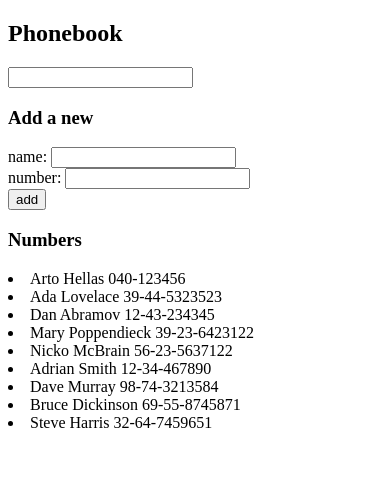
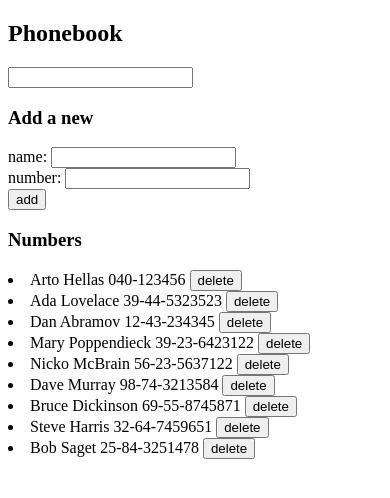
Before and after one commit to jmohrle/fso-part2, a React (Vite) app in the folder phonebook/: page / in a window 390 px wide. Shown: the top 498 px of the page. Built offline with nearby package versions, Linux system fonts and the light colour scheme; data requests are answered from the project's data file.

Commit message:
feat(phonebook): phonebook (ex2.9)

```diff
--- a/phonebook/db.json
+++ b/phonebook/db.json
@@ -26,11 +26,6 @@
       "id": "5"
     },
     {
-      "id": "9ea0",
-      "name": "Adrian Smith",
-      "number": "12-34-467890"
-    },
-    {
       "id": "60be",
       "name": "Dave Murray",
       "number": "98-74-3213584"
@@ -44,6 +39,11 @@
       "id": "b04d",
       "name": "Steve Harris",
       "number": "32-64-7459651"
+    },
+    {
+      "id": "ead8",
+      "name": "Bob Saget",
+      "number": "25-84-3251478"
     }
   ],
   "$schema": "./node_modules/json-server/schema.json"
--- a/phonebook/src/App.jsx
+++ b/phonebook/src/App.jsx
@@ -8,7 +8,7 @@
   const [persons, setPersons] = useState([])
 
   useEffect(() => {
-    personsService.getAll()
+    personsService.getPersons()
       .then((data) => {
         setPersons(data)
       })
@@ -39,7 +39,7 @@
       }
 
       personsService
-        .create(newPerson)
+        .createPerson(newPerson)
         .then((data) => {
           const newPersons = persons.concat(data)
           setPersons(newPersons)
@@ -58,6 +58,17 @@
   }
   const handleFilterChange = (event) => {
     setFilterValue(event.target.value)
+  }
+  const handlePersonDelete = (id, name) => {
+    console.log(id, name)
+    if (window.confirm(`Are you sure you want to delete ${name}?`)) {
+      personsService.deletePerson(id)
+        .then(data => {
+          const newPersons = persons.filter(person => person.id !== data.id)
+          setPersons(newPersons)
+        }
+        )
+    }
   }
 
   return (
@@ -78,7 +89,7 @@
 
       <h3>Numbers</h3>
 
-      <Persons filteredPersons={filteredPersons} />
+      <Persons filteredPersons={filteredPersons} onPersonDelete={handlePersonDelete} />
 
     </div>
   )
--- a/phonebook/src/components/Persons.jsx
+++ b/phonebook/src/components/Persons.jsx
@@ -1,7 +1,11 @@
-const Persons = ({ filteredPersons }) => {
+const Persons = ({ filteredPersons, onPersonDelete }) => {
 
     return (
-        filteredPersons.map((person) => (<li key={person.name}>{person.name} {person.number}</li>))
+        filteredPersons.map((person) => (
+            <li
+                key={person.name}>
+                {person.name} {person.number} <button onClick={() => onPersonDelete(person.id, person.name)}>delete</button>
+            </li>))
     )
 
 }
--- a/phonebook/src/services/personsService.js
+++ b/phonebook/src/services/personsService.js
@@ -1,15 +1,19 @@
 import axios from 'axios'
 const baseUrl = 'http://localhost:3001/persons'
 
-const getAll = () => {
+const getPersons = () => {
     const request = axios.get(baseUrl)
     return request.then(response => response.data)
 }
 
-const create = (newObject) => {
+const createPerson = (newObject) => {
     const request = axios.post(`${baseUrl}`, newObject)
     return request.then(response => response.data)
 }
 
+const deletePerson = (id) => {
+const request = axios.delete(`${baseUrl}/${id}`)
+return request.then(response => response.data)
+}
 
-export default { getAll, create }
+export default { getPersons, createPerson, deletePerson }
```
